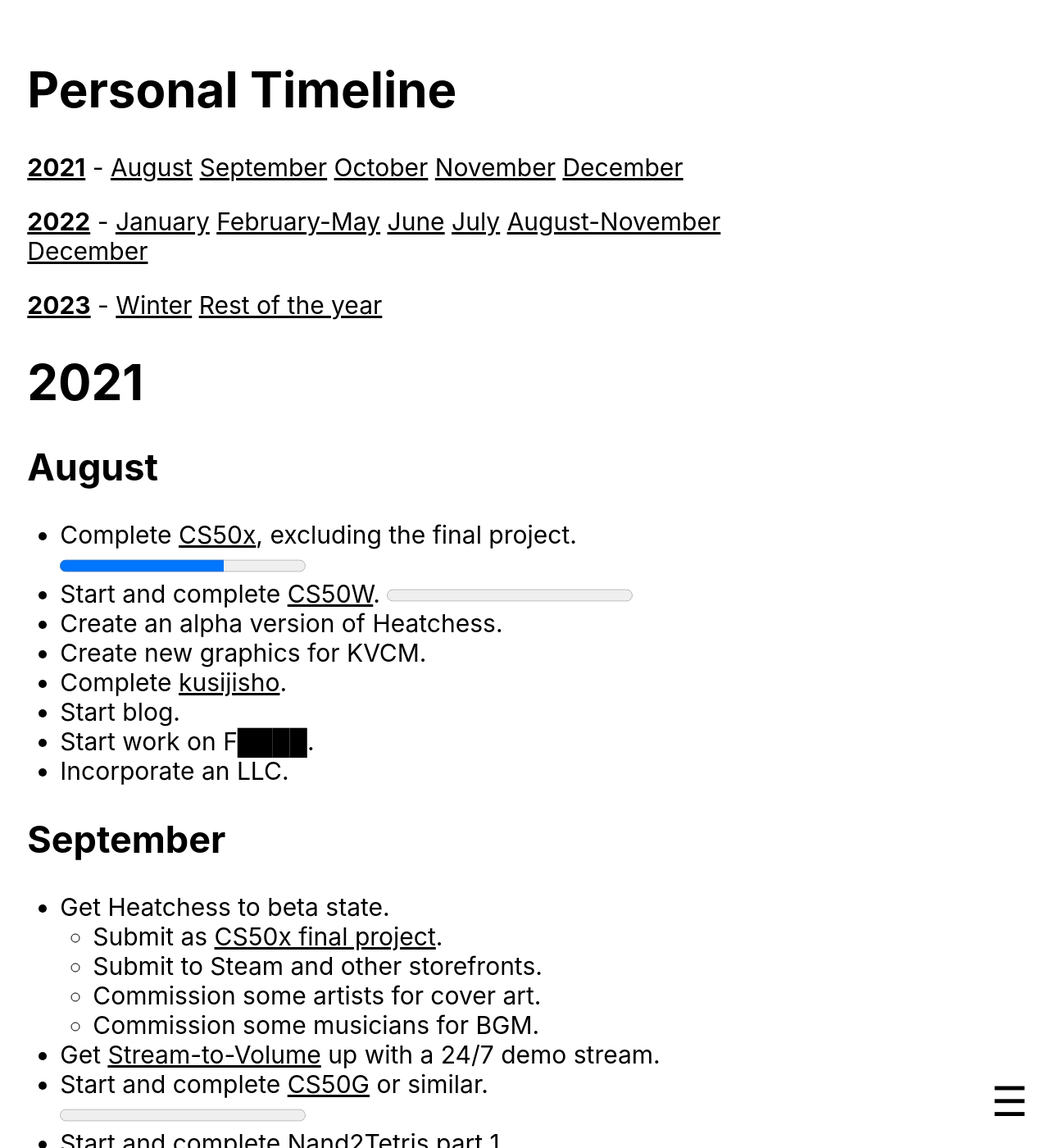
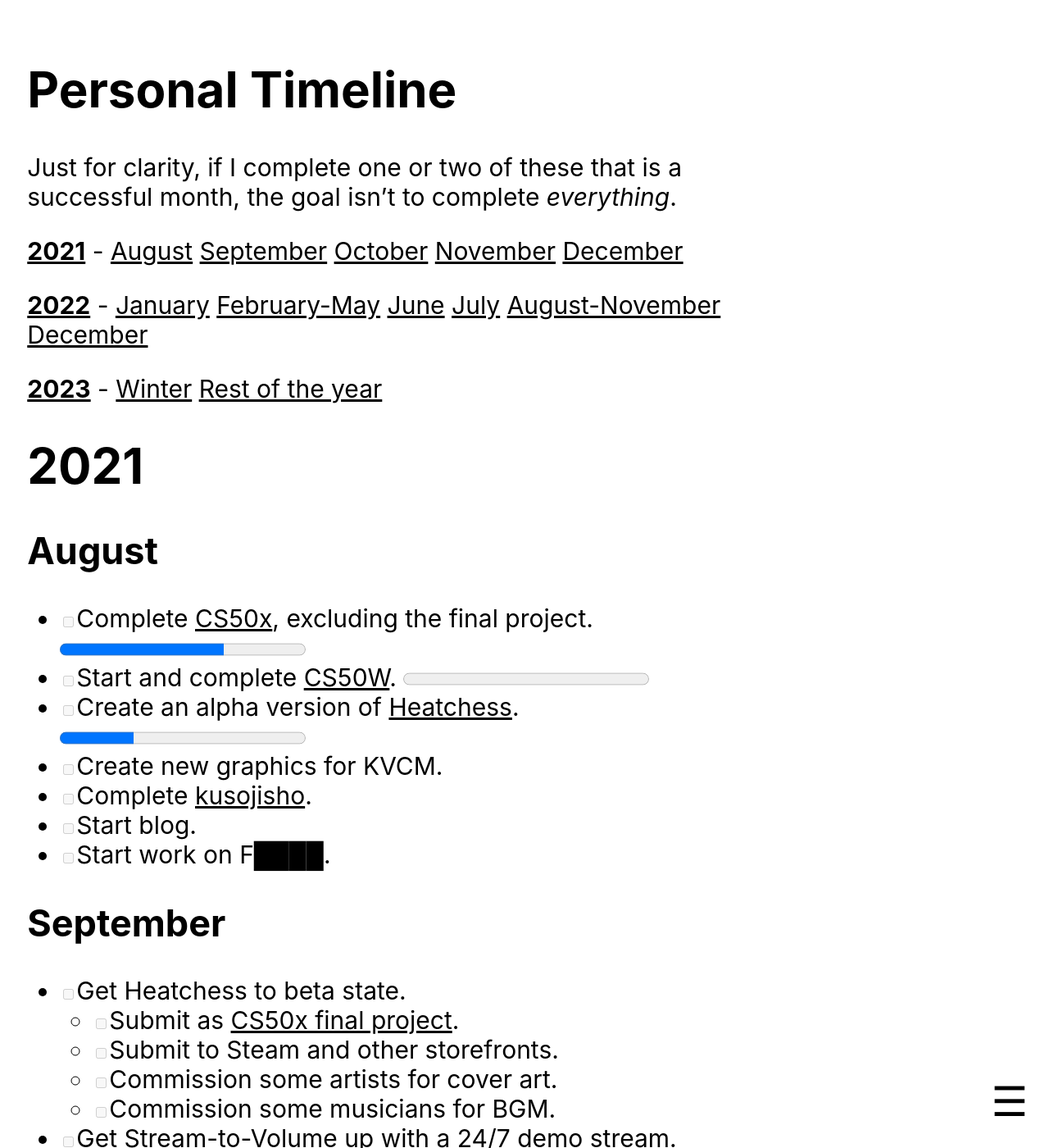
Before and after one commit to oofdere/oofdere.space, a Jekyll site: the page built from timeline.md, in a window 1280 px wide and 1400 px high. Shown: the whole window at 82% size. Built offline with Jekyll 4.4.1, drawn with Linux system fonts in a browser that asks for light colours.

Commit message:
Switch to checkboxes in timeline

```diff
--- a/timeline.md
+++ b/timeline.md
@@ -7,80 +7,83 @@
 squarethumb: time.png
 ---
 
-[**2021**](#2021) - [August](#august) [September](#september) [October](#october) [November](#november) [December](#december)
+Just for clarity, if I complete one or two of these that is a successful month, the goal isn't to complete *everything*.
 
-[**2022**](#2022) - [January](#january) [February-May](#february-may) [June](#june) [July](#july) [August-November](#august-november) [December](#december-1)
+[**2021**](#2021) -  [August](#august) [September](#september) [October](#october) [November](#november) [December](#december)
 
-[**2023**](#2023) - [Winter](#winter) [Rest of the year](#rest-of-the-year)
+[**2022**](#2022) -  [January](#january) [February-May](#february-may) [June](#june) [July](#july) [August-November](#august-november) [December](#december-1)
+
+[**2023**](#2023) -  [Winter](#winter) [Rest of the year](#rest-of-the-year)
 
 # 2021
 ## August
- - Complete [CS50x](https://cs50.harvard.edu/x/2021/), excluding the final project. <progress max="12" value="8"></progress>
- - Start and complete [CS50W](https://cs50.harvard.edu/web/2020/). <progress max="8" value="0"></progress>
- - Create an alpha version of Heatchess.
- - Create new graphics for KVCM.
- - Complete [kusijisho](kusojisho.moe).
- - Start blog.
- - Start work on F████.
- - Incorporate an LLC.
+ - [ ] Complete [CS50x](https://cs50.harvard.edu/x/2021/), excluding the final project. <progress max="12" value="8"></progress>
+ - [ ] Start and complete [CS50W](https://cs50.harvard.edu/web/2020/). <progress max="8" value="0"></progress>
+ - [ ] Create an alpha version of [Heatchess](https://github.com/oofdere/Heatchess). <progress max="100" value="30"></progress>
+ - [ ] Create new graphics for KVCM.
+ - [ ] Complete [kusojisho](kusojisho.moe).
+ - [ ] Start blog.
+ - [ ] Start work on F████.
+
 
 ## September
- - Get Heatchess to beta state.
-   - Submit as [CS50x final project](https://cs50.harvard.edu/x/2021/project/).
-   - Submit to Steam and other storefronts.
-   - Commission some artists for cover art.
-   - Commission some musicians for BGM.
- - Get [Stream-to-Volume](https://github.com/oofdere/stv) up with a 24/7 demo stream.
- - Start and complete [CS50G](https://cs50.harvard.edu/games/2018/) or similar. <progress max="11" value="0"></progress>
- - Start and complete [Nand2Tetris part 1](https://www.coursera.org/learn/build-a-computer). <progress max="6" value="0"></progress>
- - Start work on Y███.
+ - [ ] Get Heatchess to beta state.
+   - [ ] Submit as [CS50x final project](https://cs50.harvard.edu/x/2021/project/).
+   - [ ] Submit to Steam and other storefronts.
+   - [ ] Commission some artists for cover art.
+   - [ ] Commission some musicians for BGM.
+ - [ ] Get [Stream-to-Volume](https://github.com/oofdere/stv) up with a 24/7 demo stream.
+ - [ ] Start and complete [CS50G](https://cs50.harvard.edu/games/2018/) or similar. <progress max="11" value="0"></progress>
+ - [ ] Start and complete [Nand2Tetris part 1](https://www.coursera.org/learn/build-a-computer). <progress max="6" value="0"></progress>
+ - [ ] Start work on Y███.
 
 ## October
- - Start and complete CS50AI, Math for Programmers, and/or 3D Math Primer for Graphics and Game Development.
- - Start and complete [Nand2Tetris part 2](https://www.coursera.org/learn/nand2tetris2). <progress max="7" value="0"></progress>
- - Create an MVP for M█████ and C██████.
- - Start prototyping S██████.
-   - Learn VHDL/Verilog.
-   - Get FPGA board(s).
-   - Get things that output obscure video formats.
+ - [ ] Start and complete CS50AI, Math for Programmers, and/or 3D Math Primer for Graphics and Game Development.
+ - [ ] Start and complete [Nand2Tetris part 2](https://www.coursera.org/learn/nand2tetris2). <progress max="7" value="0"></progress>
+ - [ ] Create an MVP for M█████ and C██████.
+ - [ ] Start prototyping S██████.
+   - [ ] Learn VHDL/Verilog.
+   - [ ] Get FPGA board(s).
+   - [ ] Get things that output obscure video formats.
+ - [ ] Incorporate an LLC.
 
 ## November
- - Release Y███ in an open beta.
- - Seek funding for S████.
- - Create and release P█████.
- - Expand F████ into a SaaS CG solution.
+ - [ ] Release Y███ in an open beta.
+ - [ ] Seek funding for S████.
+ - [ ] Create and release P█████.
+ - [ ] Expand F████ into a SaaS CG solution.
 
 ## December
- - Create portfolio.
- - Hype up P█████.
- - Start manufacturing S██████ boards.
- - Rest up.
+ - [ ] Create portfolio.
+ - [ ] Hype up P█████.
+ - [ ] Start manufacturing S██████ boards.
+ - [ ] Rest up.
 
 # 2022
 ## January
- - Apply to summer language workshop.
+ - [ ] Apply to summer language workshop.
 
 ## February-May
- - Make money to pay for language workshop.
+ - [ ] Make money to pay for language workshop.
 
 ## June
- - Learn Japanese.
+ - [ ] Learn Japanese.
 
 ## July
- - Learn Japanese.
+ - [ ] Learn Japanese.
 
 ## August-November
- - Make money to fly out to Japan and to fund PSSIWERTFL.
- - Go to Japan, and come back.
- - Horror film screening.
+ - [ ] Make money to fly out to Japan and to fund PSSIWERTFL.
+ - [ ] Go to Japan, and come back.
+ - [ ] Horror film screening.
 
 ## December
- - PSSIWERTFL release.
+ - [ ] PSSIWERTFL release.
 
 # 2023
 ## Winter
- - Get more content for PSSIWERTFL.
- - Release PSSIWERTFL P█████ and P█████.
+ - [ ] Get more content for PSSIWERTFL.
+ - [ ] Release PSSIWERTFL P█████ and P█████.
 
 ## Rest of the year
- - Prepare for phase 2 of PSSIWERTFL, which has not even been named yet.
+ - [ ] Prepare for phase 2 of PSSIWERTFL, which has not even been named yet.
```
